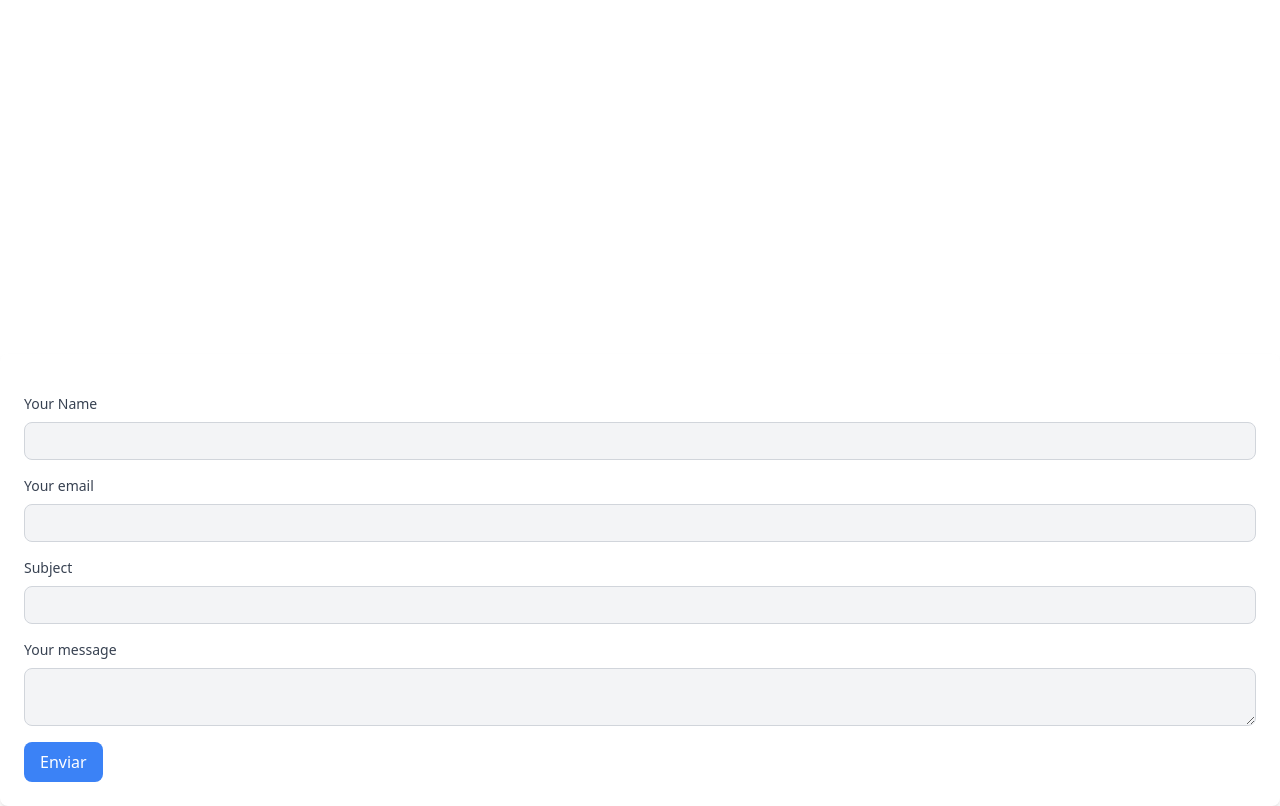
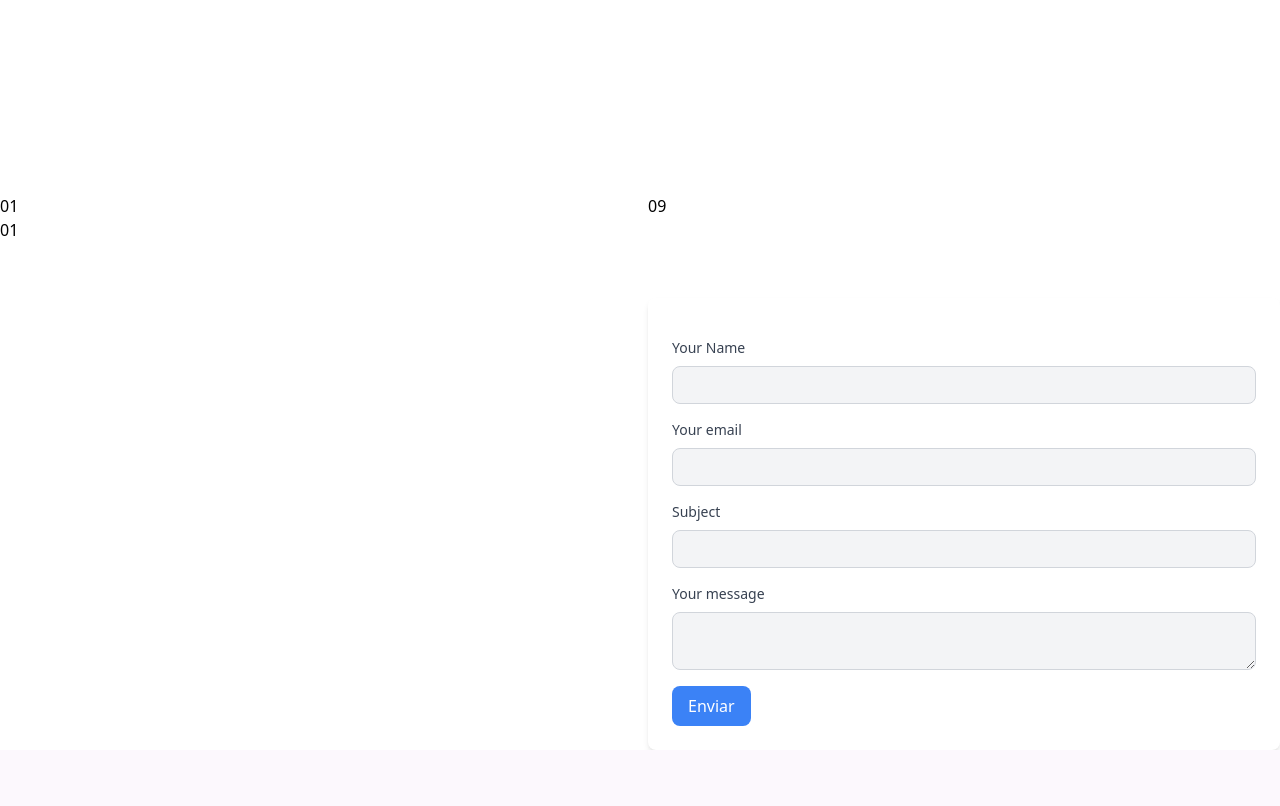
Before and after one commit to luizbello94/Form, a Django app: template form/templates/contact_form.html in a window 1280 px wide. Shown: the part 2408-3214 px from the top of the page. After the commit the page ends 3158 px from the top, so only its background shows below. Run offline with Django 3.2, Linux system fonts and the light colour scheme; the template is opened without the code that fills it, so the values that code supplies are empty; some libraries are stand-ins or nearby versions; some web fonts are replaced.

Commit message:
ui desing version 1

```diff
--- a/form/templates/contact_form.html
+++ b/form/templates/contact_form.html
@@ -295,13 +295,17 @@
             <button type="submit">Enviar</button>
         </form> {% endcomment %}
 
-        <div class='mt-50' >
-          <div class='mt-40'>
-
-          </div>
+        <div class="grid grid-cols-2 gap-4">
+            <div>01</div>
+            <!-- ... -->
+            <div>09</div>
         </div>
 
-        <form class="mt-20 space-y-4 bg-white p-6 rounded-lg shadow-md" method="post">
+
+        <div class="grid grid-cols-2 gap-4">
+            <div>01</div>
+            <!-- ... -->
+            <form class="mt-20 space-y-4 bg-white p-6 rounded-lg shadow-md" method="post">
             {% csrf_token %}
             <div class="space-y-2">
                 <label for="{{ form.name.id_for_label }}" class="block text-sm font-medium text-gray-700">Your Name</label>
@@ -329,6 +333,13 @@
 
 
 
+        </div>
+
+
+
+
+
+
 
 
 
```
